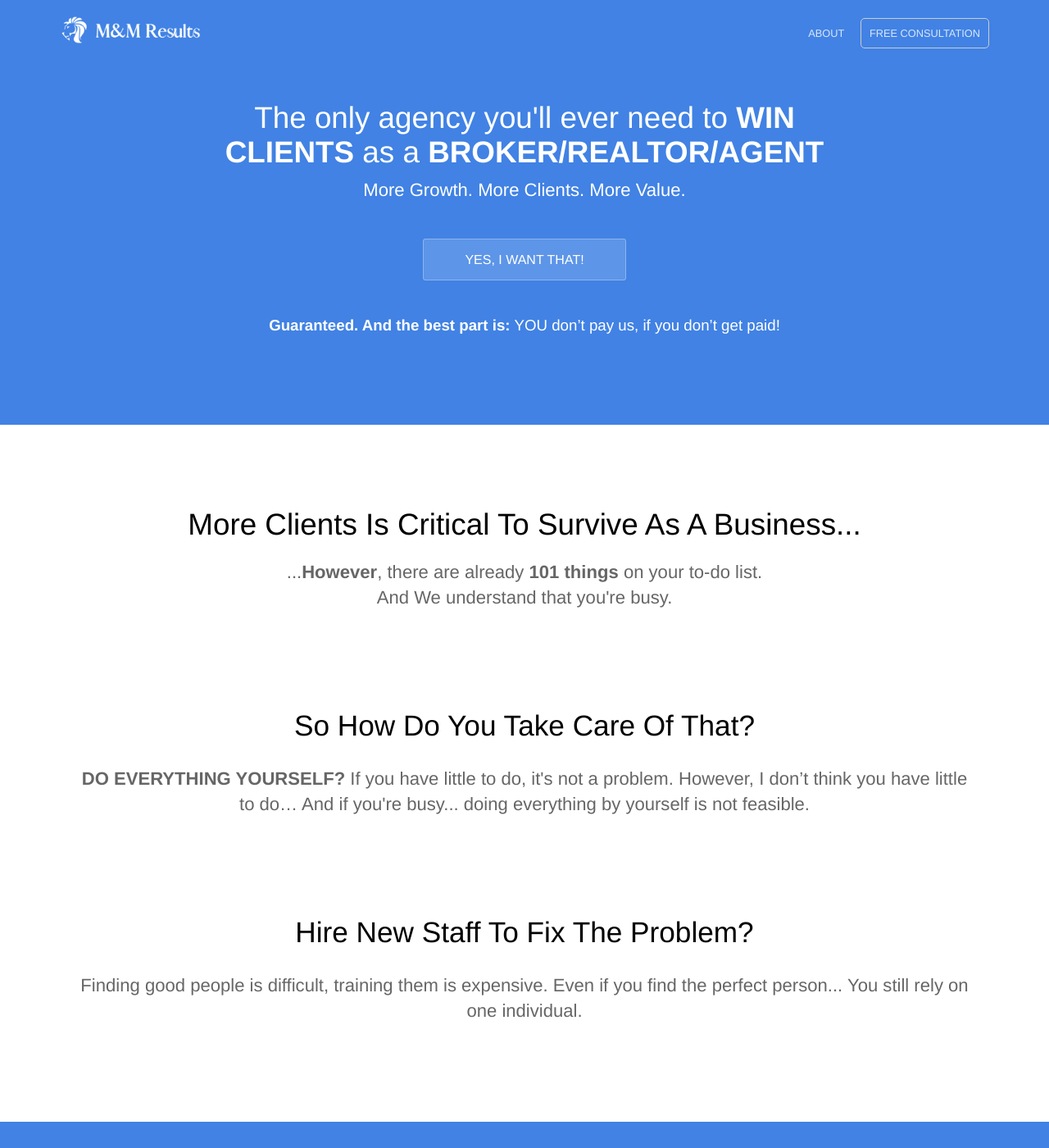
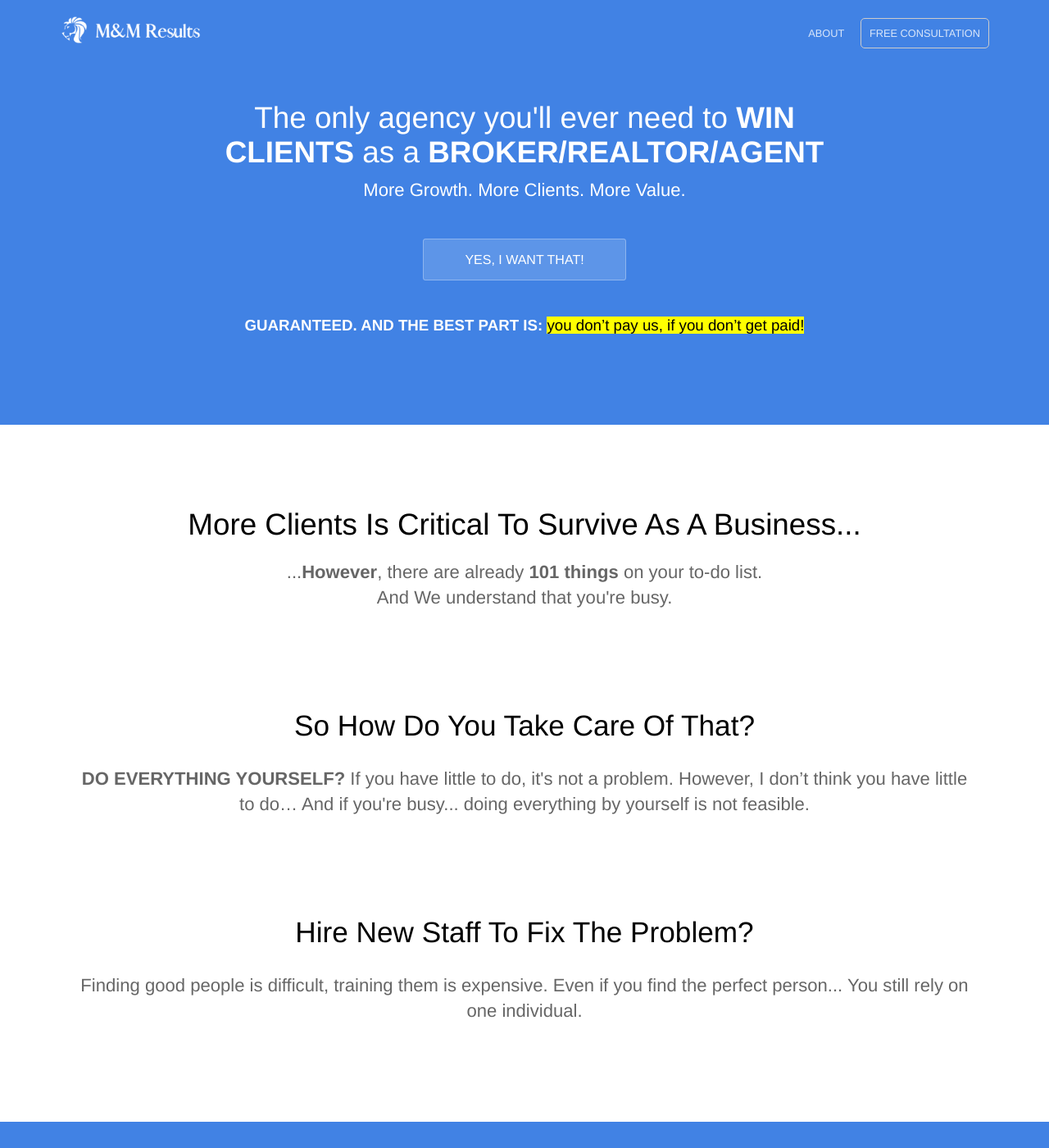
Before and after one commit to Huntinex/MMResults, a Jekyll site: the page built from index.html, in a window 1280 px wide and 1400 px high. Shown: the whole window at 82% size. Built offline with Jekyll 4.4.1, drawn with Linux system fonts in a browser that asks for light colours; some of the changed text lies outside the part shown.

Commit message:
Update index.html

```diff
--- a/index.html
+++ b/index.html
@@ -8,11 +8,11 @@
 		<small></small>
 		<p class="subtext editable">More Growth. More Clients. More Value.</p>
 		<div class="cta button alt"><a href="#call">YES, I WANT THAT!</a></div>
-		<h3 style="font-weight: 450;"><strong>Guaranteed. And the best part is:</strong> YOU don’t pay us, if you don’t get paid!</h3>
+		<h3 style="font-weight: 450;"><strong>GUARANTEED. AND THE BEST PART IS:</strong> <mark>you don’t pay us, if you don’t get paid!</mark></h3>
 	</div>
 </section>
 
-<div class="content">
+<div class="content" style="font-weight: 350;">
 	<center><section>
 		<div class="container center flex">
 			<div class="text editable">
@@ -44,7 +44,7 @@
 	<center class="hero"><br><br>
 			<h1 style="font-weight: 500;" class="editable">"OK... But Why Would I Choose You?"</h1>
 			<br><br><small><br></small><br>
-<h1  style="font-weight: 950;" class="editable">			<strong>THE AGENT/BROKER YOU’RE COMPETING AGAINST COULD BOOK ME.</strong></h1>
+<h1  style="font-weight: 950;" class="editable">			<strong><mark>THE REALTOR/BROKER YOU’RE COMPETING AGAINST COULD BOOK ME.</mark></strong></h1>
 <br><small><br></small><small><br></small><br>
 <h2><strong>DARE YOU TAKE THAT RISK?</strong></h2>
 
@@ -53,11 +53,11 @@
 Get years of know-how working for you. <b>FILL OUT THE FORM NOW</b> and <b>WIN NEW CLIENTS NOW</b></p>
 			<br>
 
-				<div class="cta button alt"><a href="#call">YES, I WANT MORE CLIENTS!</a></div>
+				<div class="cta button alt"><a href="#call">YES, I WANT MORE CLIENTS!</a></div></center>
 		<small><br></small>
 			<h1 style="font-weight: 750;" class="editable">Take a Look At What People Say About Us!:</h1>
 		<br><br><br>
-	</center>
+
 
 	<br><br>
 		<center class="container flex testimonial"><br>
```
